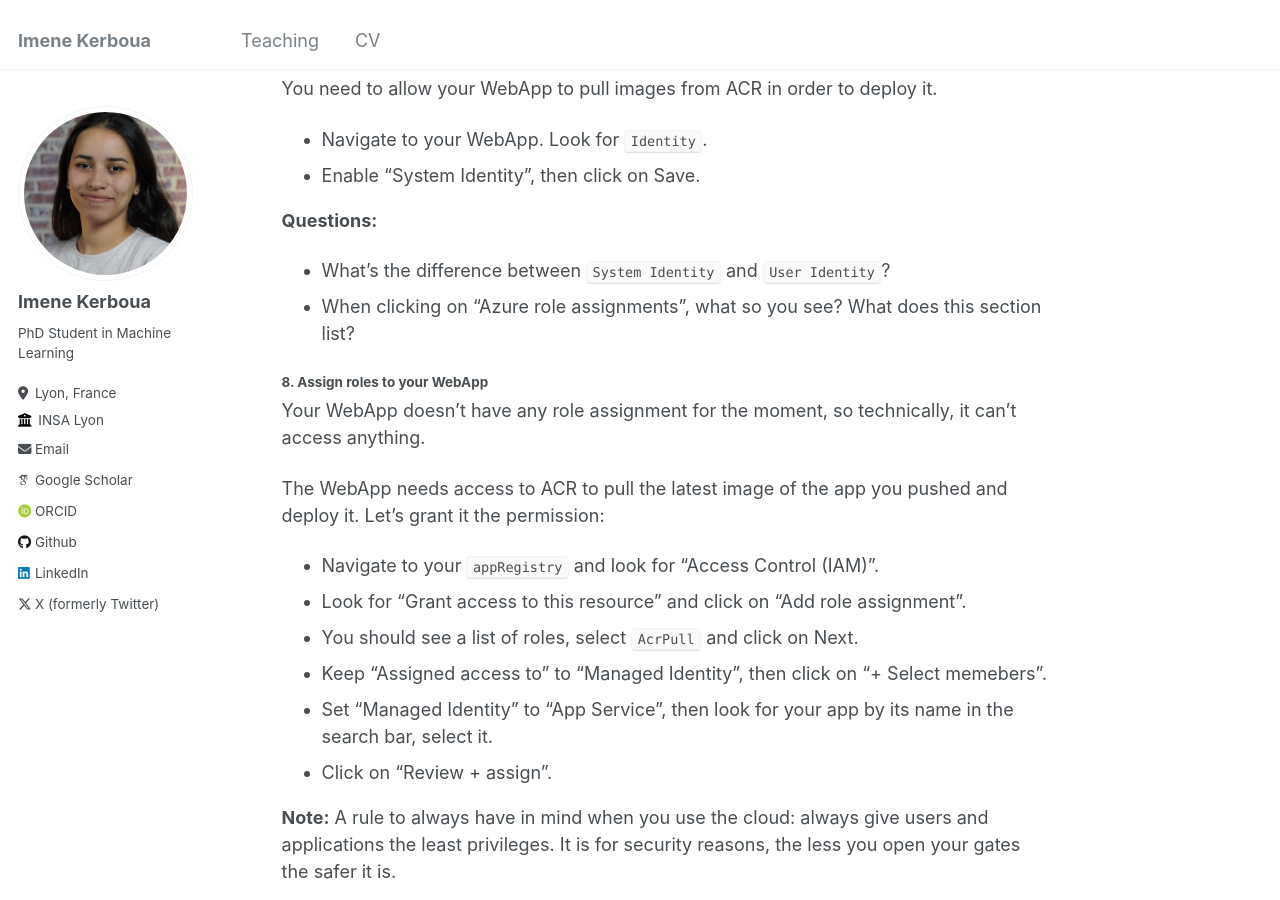
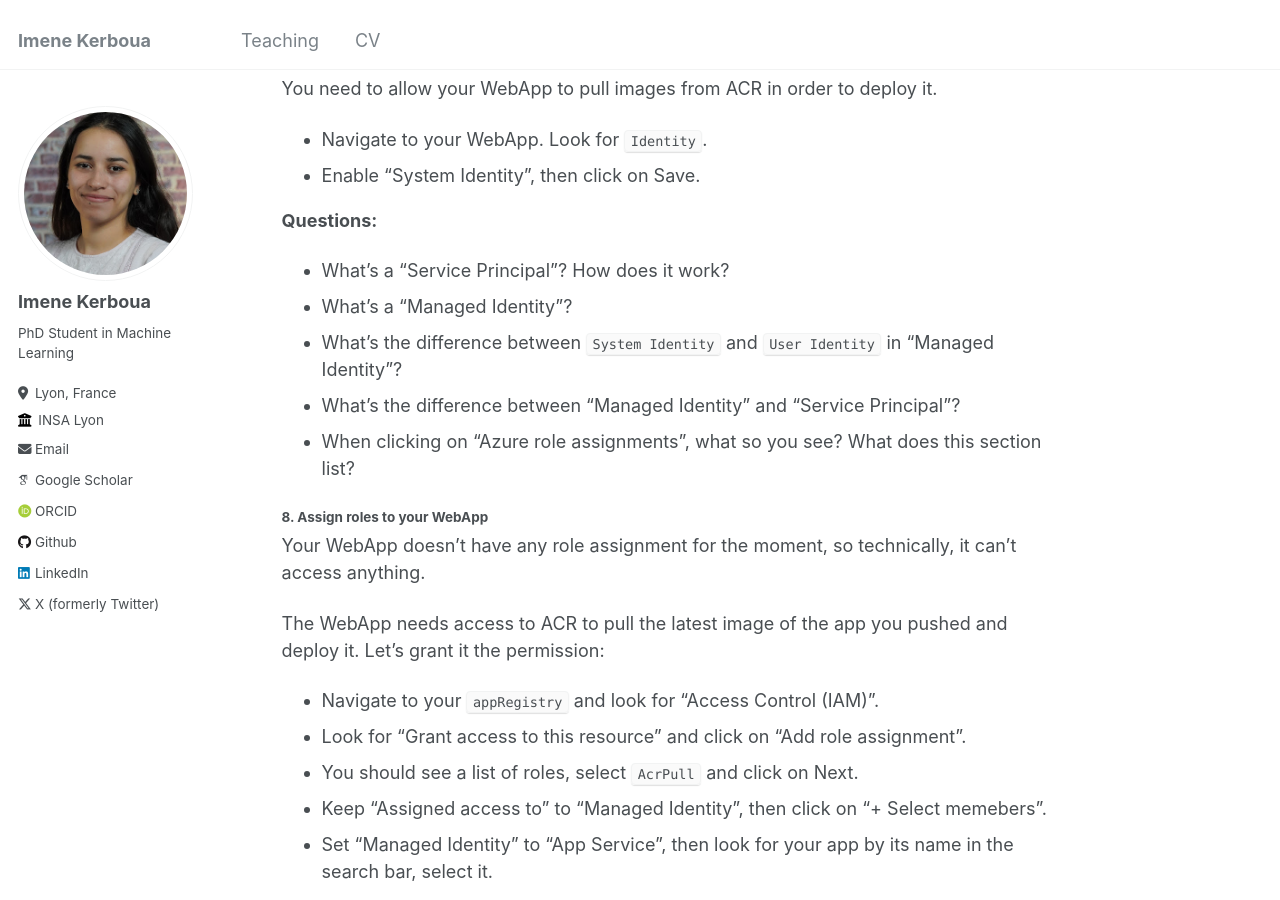
Before and after one commit to imenelydiaker/imenelydiaker.github.io, a Jekyll site: the page built from files/2024_cloud_computing/04-IAM_roles.md, in a window 1280 px wide and 900 px high, scrolled down 3021 px. Built offline with Jekyll 4.4.1, drawn with Linux system fonts in a browser that asks for light colours; some web fonts are replaced; our own code applies the rules of GitHub Pages for plain Markdown files.

Commit message:
update TD7

```diff
--- a/files/2024_cloud_computing/04-IAM_roles.html
+++ b/files/2024_cloud_computing/04-IAM_roles.html
@@ -281,7 +281,10 @@ Follow the steps to understand the example. After the step 4, navigate to &quot;
 </ul>
 <p><strong>Questions:</strong></p>
 <ul>
+<li>What's a "Service Principal"? How does it work?</li>
+<li>What's a "Managed Identity"?</li>
 <li>What's the difference between <code>System Identity</code> and <code>User Identity</code>?</li>
+<li>What's the difference between "Managed Identity" and "Service Principal"?</li>
 <li>When clicking on &quot;Azure role assignments&quot;, what so you see? What does this section list?</li>
 </ul>
 <h4 id="8-assign-roles-to-your-webapp">8. <strong>Assign roles to your WebApp</strong></h4>
--- a/files/2024_cloud_computing/04-IAM_roles.md
+++ b/files/2024_cloud_computing/04-IAM_roles.md
@@ -114,7 +114,10 @@ You need to allow your WebApp to pull images from ACR in order to deploy it.
 * Enable "System Identity", then click on Save.
 
 **Questions:**
-* What's the difference between ``System Identity`` and ``User Identity``?
+* What's a "Service Principal"? How does it work?
+* What's a "Managed Identity"?
+* What's the difference between ``System Identity`` and ``User Identity`` in "Managed Identity"?
+* What's the difference between "Managed Identity" and "Service Principal"?
 * When clicking on "Azure role assignments", what so you see? What does this section list?
 
 #### 8. **Assign roles to your WebApp**
```
